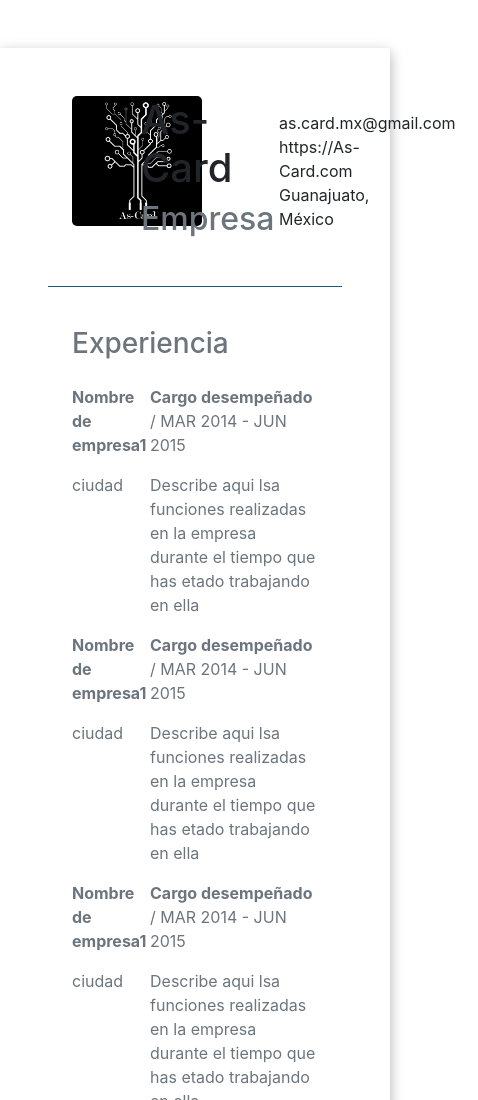
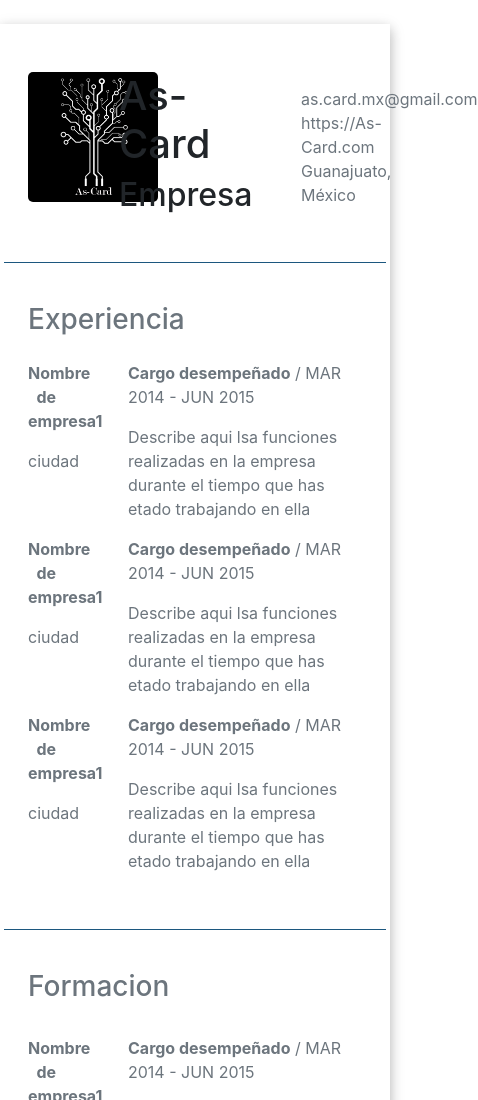
Before and after one commit to AnthonySmith96/As-Network, a plain HTML site: page curriculum.html in a window 390 px wide. Shown: the top 1100 px of the page, 478 px wide, since content can reach past the window. Drawn offline with Linux system fonts and the light colour scheme.

Commit message:
Made responsive on half-screen

```diff
--- a/curriculum.html
+++ b/curriculum.html
@@ -7,19 +7,19 @@
         <link rel="stylesheet" href="css/bootstrap.css">
     </head>
     <body>
-        <div class="container my-5 px-5">
+        <div class="container my-4 px-1">
             <div class="row p-4 pt-5">
                 <div class="d-flex flex-column col-3">
-                    <img src="img/NuevaOpciónFondoN.jpg" alt="" width="130" class="img-rounded">
+                    <img src="img/NuevaOpciónFondoN.jpg" alt="" width="130" class="img-rounded d-flex">
                 </div>
-                <div class="flex-column d-flex col-6">
+                <div class="text-wrap flex-column d-flex col-6">
                     <h1>As-Card</h1>
-                    <h2 class="text-muted">Empresa</h2>
+                    <h2>Empresa</h2>
                 </div>
-                <div class="col-3 d-flex flex-column justify-content-center text-right ">
-                    <p class="my-0">as.card.mx@gmail.com</p>
-                    <p class="my-0">https://As-Card.com</p>
-                    <p class="my-0">Guanajuato, México</p>
+                <div class="text-wrap col-3 d-flex flex-column justify-content-center">
+                    <p class="text-muted mx-0 my-0">as.card.mx@gmail.com</p>
+                    <p class="text-muted mx-0 my-0">https://As-Card.com</p>
+                    <p class="text-muted mx-0 my-0">Guanajuato, México</p>
                 </div>
             </div>
 
```
